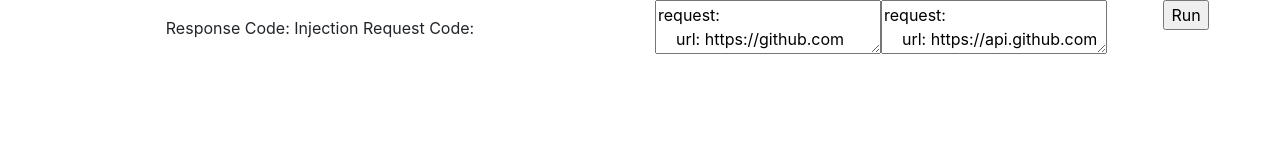
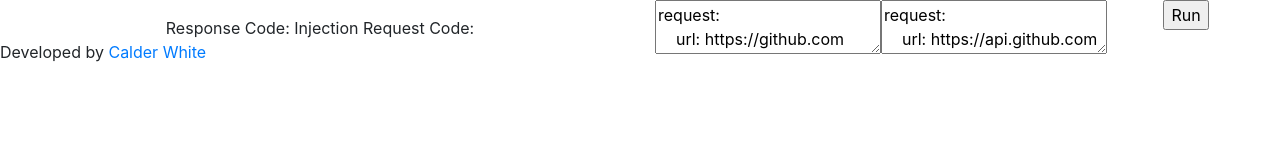
Before and after one commit to CalderWhite/XSS-utils, a website built with webpack: page src/index.html in a window 1280 px wide. Built offline with nearby package versions, Linux system fonts and the light colour scheme.

Commit message:
Small website patches

```diff
--- a/src/css/index.css
+++ b/src/css/index.css
@@ -50,3 +50,8 @@ textarea.hacking-output{
 .hidden{
     display:none;
 }
+.credit{
+    position: absolute;
+    bottom:0px;
+    left:10px;
+}
--- a/src/index.html
+++ b/src/index.html
@@ -1,12 +1,13 @@
 <!DOCTYPE html>
 <html>
     <head>
-        <title>React Tests for Calder White</title>
+        <title>XSS-Utils</title>
         <link href="https://maxcdn.bootstrapcdn.com/bootswatch/3.3.6/cosmo/bootstrap.min.css" type="text/css" rel="stylesheet"/>
         <link rel="stylesheet" href="static/css/index.css" type="text/css" />
     </head>
     <body>
         <div id="app"></div>
         <script src="/static/js/scripts.min.js"></script>
+        <p class="credit">Developed by <a href="https://calderwhite.github.io">Calder White</a></p>
     </body>
 </html>
```
